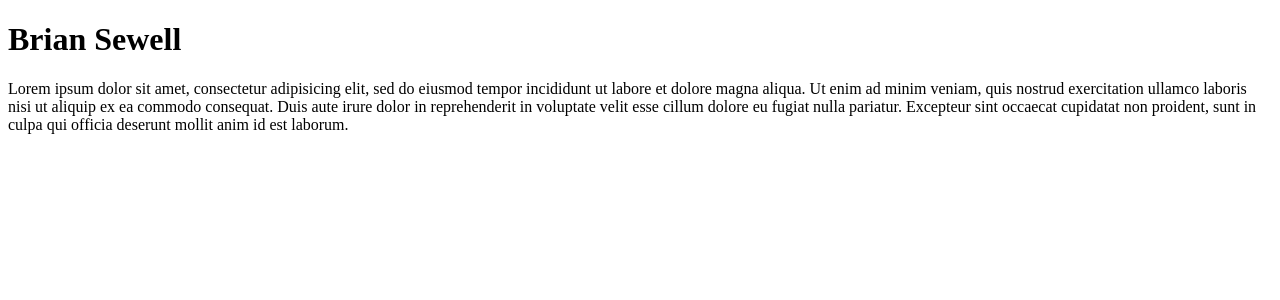
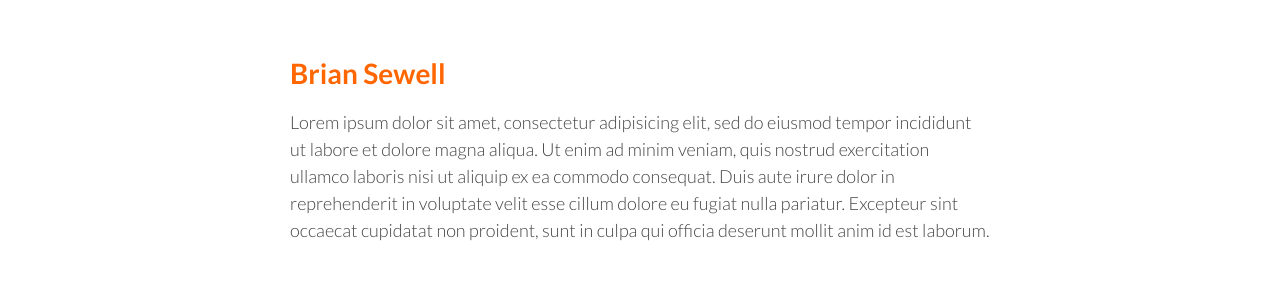
Before and after one commit to bwsewell/bwsewell.github.com, a Jekyll site: the page built from _posts/2012-07-25-hello-world.md, in a window 1280 px wide. Shown: the top 300 px of the page. Built offline with Jekyll 4.4.1, drawn with Linux system fonts in a browser that asks for light colours; Markdown is read by kramdown in place of the engine named in the settings.

Commit message:
Changing links to css and js to being relative to root

```diff
--- a/_layouts/default.html
+++ b/_layouts/default.html
@@ -5,8 +5,8 @@
     <meta http-equiv="X-UA-Compatible" content="chrome=1">
     <title>{{ page.title }}</title>
 
-    <link rel="stylesheet" href="css/style.css">
-    <link rel="stylesheet" href="css/pygment_trac.css">
+    <link rel="stylesheet" href="/css/style.css">
+    <link rel="stylesheet" href="/css/pygment_trac.css">
     <meta name="viewport" content="width=device-width, initial-scale=1, user-scalable=no">
     <!--[if lt IE 9]>
     <script src="//html5shiv.googlecode.com/svn/trunk/html5.js"></script>
@@ -21,7 +21,7 @@
         {{ content }}
       </section>
     </div>
-    <script src="js/scale.fix.js"></script>
+    <script src="/js/scale.fix.js"></script>
 
   </body>
 </html>
```
